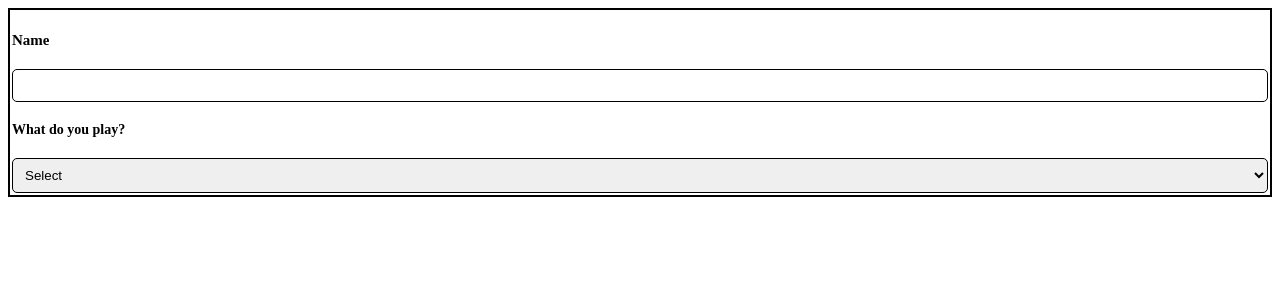
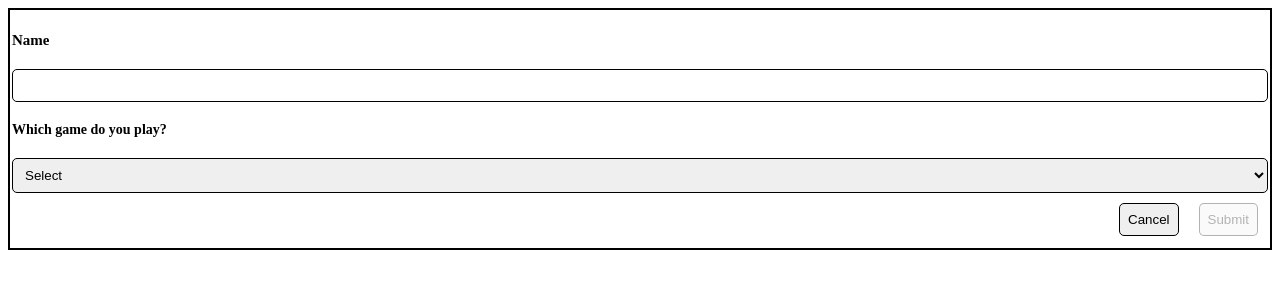
Before and after one commit to iamsurajbhardwaj/react-client, a React (Create React App) app: page / in a window 1280 px wide. Shown: the top 300 px of the page. Built offline with nearby package versions, Linux system fonts and the light colour scheme.

Commit message:
feat: 🎸 Add form validations to input demo page

```diff
--- a/package.json
+++ b/package.json
@@ -6,7 +6,8 @@
     "prop-types": "^15.7.2",
     "react": "^16.8.1",
     "react-dom": "^16.8.1",
-    "react-scripts": "2.1.5"
+    "react-scripts": "2.1.5",
+    "yup": "^0.26.10"
   },
   "hooks": {
     "pre-commit": "npm run lint && npm run test:c",
--- /dev/null
+++ b/src/components/Button/Button.jsx
@@ -0,0 +1,30 @@
+import React from 'react';
+import PropTypes from 'prop-types';
+import buttonStyle from './style';
+
+class Button extends React.Component {
+  constructor(props) {
+    super(props);
+    this.state = {};
+  }
+
+  render() {
+    const { value, disabled, style } = this.props;
+    return (
+      <div style={{ textAlign: 'right' }}>
+        <input type="button" style={{ ...buttonStyle.main, ...style }} value={value} disabled={disabled} />
+      </div>
+    );
+  }
+}
+Button.propTypes = {
+  disabled: PropTypes.bool,
+  value: PropTypes.string.isRequired,
+  // onClick: PropTypes.func.isRequired,
+  style: PropTypes.objectOf(PropTypes.string),
+};
+Button.defaultProps = {
+  disabled: false,
+  style: {},
+};
+export default Button;
--- /dev/null
+++ b/src/components/Button/index.js
@@ -0,0 +1 @@
+export { default as Button } from './Button';
--- /dev/null
+++ b/src/components/Button/style.js
@@ -0,0 +1,15 @@
+const buttonStyle = {
+  main: {
+    padding: '8px',
+    margin: '10px',
+    border: '1px solid',
+    borderRadius: '5px',
+  },
+  primary: {
+    color: 'white',
+    fontWeight: 'bold',
+    backgroundColor: 'green',
+  },
+};
+
+export default buttonStyle;
--- a/src/components/RadioGroup/style.js
+++ b/src/components/RadioGroup/style.js
@@ -3,6 +3,7 @@ const style = {
     padding: '8px',
     border: '1px solid',
     borderRadius: '5px',
+    cursor: 'pointer',
   },
   error: {
     borderColor: 'red',
--- a/src/components/SelectField/SelectField.jsx
+++ b/src/components/SelectField/SelectField.jsx
@@ -6,20 +6,10 @@ class SelectField extends React.Component {
   constructor(props) {
     super(props);
     this.state = { };
-    console.log('constructor');
   }
 
-  // componentDidMount() {
-  //   console.log('Didmount');
-  //   this.setState({
-  //   });
-  // }
-
-  // eventChangeHandler = (event) => {
-  //   this.setState({
-  //     value: event.target.value,
-  //   });
-  // }
+  componentDidMount() {
+  }
 
   render() {
     const {
@@ -29,28 +19,25 @@ class SelectField extends React.Component {
       defaultText,
       ...rest
     } = this.props;
-    // const errorStyle = (error) ? style.error : {};
-    const { value } = this.state;
-    console.log('render>>>', value);
     return (
-      <div>
+      <>
         {(label) ? (
           <div style={{ ...style.label }}>
             {label}
           </div>
         ) : ''}
-        <div>
+        <>
           <select {...rest} style={{ ...style.base }}>
             <option value="">{defaultText}</option>
             {
               options.map(item => (
-                <option value={item.label}>{item.label}</option>
+                <option key={item.label} value={item.label}>{item.label}</option>
               ))
             }
           </select>
-        </div>
-        {(error) ? <info style={{ color: 'red', fontSize: '14px' }}>{error}</info> : ''}
-      </div>
+        </>
+        {(error) ? <span style={{ color: 'red', fontSize: '14px' }}>{error}</span> : ''}
+      </>
     );
   }
 }
@@ -59,8 +46,7 @@ SelectField.propTypes = {
   label: PropTypes.string,
   value: PropTypes.string.isRequired,
   onChange: PropTypes.func.isRequired,
-  onClick: PropTypes.func.isRequired,
-  options: PropTypes.arrayOf,
+  options: PropTypes.arrayOf(PropTypes.shape({ label: PropTypes.string, value: PropTypes.string })),
   defaultText: PropTypes.string,
 };
 SelectField.defaultProps = {
@@ -68,7 +54,5 @@ SelectField.defaultProps = {
   label: 'Please Choose',
   options: [],
   defaultText: 'Select',
-  // value: '',
-  // onChange: () => {},
 };
 export default SelectField;
--- a/src/components/SelectField/style.js
+++ b/src/components/SelectField/style.js
@@ -3,7 +3,6 @@ const style = {
     padding: '8px',
     border: '1px solid',
     borderRadius: '5px',
-    width: '100%',
   },
   error: {
     borderColor: 'red',
--- a/src/components/TextField/TextField.jsx
+++ b/src/components/TextField/TextField.jsx
@@ -5,24 +5,12 @@ import textFieldStyle from './style';
 class TextField extends React.Component {
   constructor(props) {
     super(props);
-    this.state = { value: '' };
-  }
-
-  componentDidMount() {
-    this.setState({
-    });
-  }
-
-  eventChangeHandler = (event) => {
-    this.setState({
-      value: event.target.value,
-    });
+    this.state = { };
   }
 
   render() {
     const { error, label, ...rest } = this.props;
     const errorStyle = (error) ? textFieldStyle.error : {};
-    const { value } = this.state;
     return (
       <>
         {(label) ? (
@@ -34,8 +22,8 @@ class TextField extends React.Component {
             {label}
           </div>
         ) : ''}
-        <input type="text" {...rest} value={value} onChange={this.eventChangeHandler} style={{ ...textFieldStyle.base, ...errorStyle }} />
-        {(error) ? <info style={{ color: 'red', fontSize: '14px' }}>{error}</info> : ''}
+        <input type="text" {...rest} style={{ ...textFieldStyle.base, ...errorStyle }} />
+        {(error) ? <span style={{ color: 'red', fontSize: '14px' }}>{error}</span> : ''}
       </>
     );
   }
@@ -49,7 +37,5 @@ TextField.propTypes = {
 TextField.defaultProps = {
   error: '',
   label: 'Please Enter',
-  // value: '',
-  // onChange: () => {},
 };
 export default TextField;
--- a/src/components/index.js
+++ b/src/components/index.js
@@ -2,3 +2,4 @@ export { TextField } from './TextField';
 export { Slider } from './Slider';
 export { RadioGroup } from './RadioGroup';
 export { SelectField } from './SelectField';
+export { Button } from './Button';
--- a/src/configs/constants.js
+++ b/src/configs/constants.js
@@ -1,3 +1,5 @@
+import * as yup from 'yup';
+
 export const PUBLIC_IMAGE_FOLDER = '/images/';
 export const DEFAULT_BANNER_IMAGE = `${PUBLIC_IMAGE_FOLDER}default.png`;
 export const options = [
@@ -40,3 +42,54 @@ export const football = [
     value: 'Striker',
   },
 ];
+export const checkStyle = {
+  padding: '10px',
+  margin: '10px',
+  borderRadius: '10px',
+  textAlign: 'right',
+  color: 'black',
+  backgroundColor: 'green',
+};
+export const checkStyle2 = {
+  padding: '10px',
+  margin: '10px',
+  borderRadius: '10px',
+  textAlign: 'right',
+  color: 'black',
+  backgroundColor: 'green',
+};
+export const schema = yup.object().shape({
+  name: yup.string().min(3).required().label('Name'),
+  sport: yup
+    .string()
+    .required().label('Sport'),
+  role: yup
+    .string()
+    .required().label('Role'),
+});
+export const state = {
+  name: '',
+  sport: '',
+  role: '',
+  errors: {
+    name: '',
+    sport: '',
+    role: '',
+  },
+  isTouched: {
+    name: false,
+    sport: false,
+    role: false,
+  },
+  hasError: {
+    name: false,
+    sport: false,
+    role: false,
+  },
+};
+export const mainStyle = {
+  display: 'flex',
+  padding: '2px',
+  flexDirection: 'column',
+  border: '2px solid black',
+};
--- a/src/pages/InputDemo/InputDemo.jsx
+++ b/src/pages/InputDemo/InputDemo.jsx
@@ -1,47 +1,91 @@
 import React from 'react';
-import { TextField, SelectField, RadioGroup } from '../../components';
+import { TextField, SelectField, RadioGroup, Button } from '../../components';
 import * as constants from '../../configs/constants';
 
-const mainStyle = {
-  display: 'flex',
-  padding: '2px',
-  flexDirection: 'column',
-  border: '2px solid black',
-};
 class InputDemo extends React.Component {
   constructor(props) {
     super(props);
-    this.state = {
-      name: '',
-      sport: '',
-    };
+    this.state = constants.state;
   }
 
-  handleNameChange = (event) => {
-    this.setState({ name: event.target.value });
+  handleChange = field => (event) => {
+    const { isTouched } = this.state;
+    this.setState({
+      [field]: event.target.value,
+      isTouched: { ...isTouched, [field]: true },
+    }, this.getError(field));
+  };
+
+  buttonCheck = () => {
+    const { hasError, isTouched } = this.state;
+    let notError = 0;
+    let touched = 0;
+    let result = false;
+    Object.keys(hasError).forEach((i) => {
+      if (hasError[i] === false) {
+        notError += 1;
+      }
+    });
+    Object.keys(isTouched).forEach((i) => {
+      if (isTouched[i] === true) {
+        touched += 1;
+      }
+    });
+    if (notError === 3 && touched === 3) {
+      result = true;
+    } else if (notError !== 3 && touched !== 3) {
+      result = false;
+    }
+    return result;
   }
 
-  handleSportChange = (event) => {
-    this.setState({ sport: event.target.value });
+  getError = field => () => {
+    const { errors, hasError, isTouched, ...rest } = this.state;
+    constants.schema.validate(rest, { abortEarly: false })
+      .then(() => {
+        this.setState({
+          errors: { ...errors, [field]: '' },
+          hasError: { ...hasError, [field]: false },
+        });
+      })
+      .catch((error) => {
+        error.inner.forEach((err) => {
+          if (err.path === field) {
+            this.setState({
+              errors: { ...errors, [field]: err.message },
+              hasError: { ...hasError, [field]: true },
+            });
+          }
+        });
+        if (!error.inner.some(err => err.path === field) && hasError[field]) {
+          this.setState({
+            errors: { ...errors, [field]: '' },
+            hasError: { ...hasError, [field]: false },
+          });
+        }
+      });
   }
 
-
   render() {
-    const { name, sport } = this.state;
-    // const check = (sport === 'Cricket') ? cricket : football;
+    const { name, sport, role, errors } = this.state;
+    console.log('state', this.state);
     let check = '';
     if (sport) check = constants[sport.toLowerCase()];
-    // console.log('check>>>', sport.toLowerCase(), check);
     return (
-      <div style={mainStyle}>
-        <TextField label="Name" value={name} onChange={this.handleNameChange} />
-        <SelectField label="What do you play? " options={constants.options} onChange={this.handleSportChange} />
+      <div style={constants.mainStyle}>
+        <TextField label="Name" value={name} error={errors.name} onChange={this.handleChange('name')} onBlur={this.getError('name')} />
+        <SelectField label="Which game do you play? " value={sport} options={constants.options} error={errors.sport} onChange={this.handleChange('sport')} onBlur={this.getError('sport')} />
         {
-          (sport) ? <RadioGroup label="What do you do?" options={check} /> : ''
+          (sport) ? <RadioGroup label="What do you do?" value={role} options={check} error={errors.role} onChange={this.handleChange('role')} onBlur={this.getError('role')} /> : ''
         }
+        <div style={{ display: 'flex', flexDirection: 'row', justifyContent: 'flex-end' }}>
+          <Button value="Cancel" />
+          {
+            this.buttonCheck() ? <Button style={{ backgroundColor: 'green', color: 'white', fontWeight: 'bold' }} value="Submit" /> : <Button disabled value="Submit" />
+          }
+        </div>
       </div>
     );
   }
 }
-
 export default InputDemo;
```
Also changed, not shown: src/components/RadioGroup/RadioGroup.jsx (+7 -24 lines), 1 other file (tests, documents, lock files or other folders).
